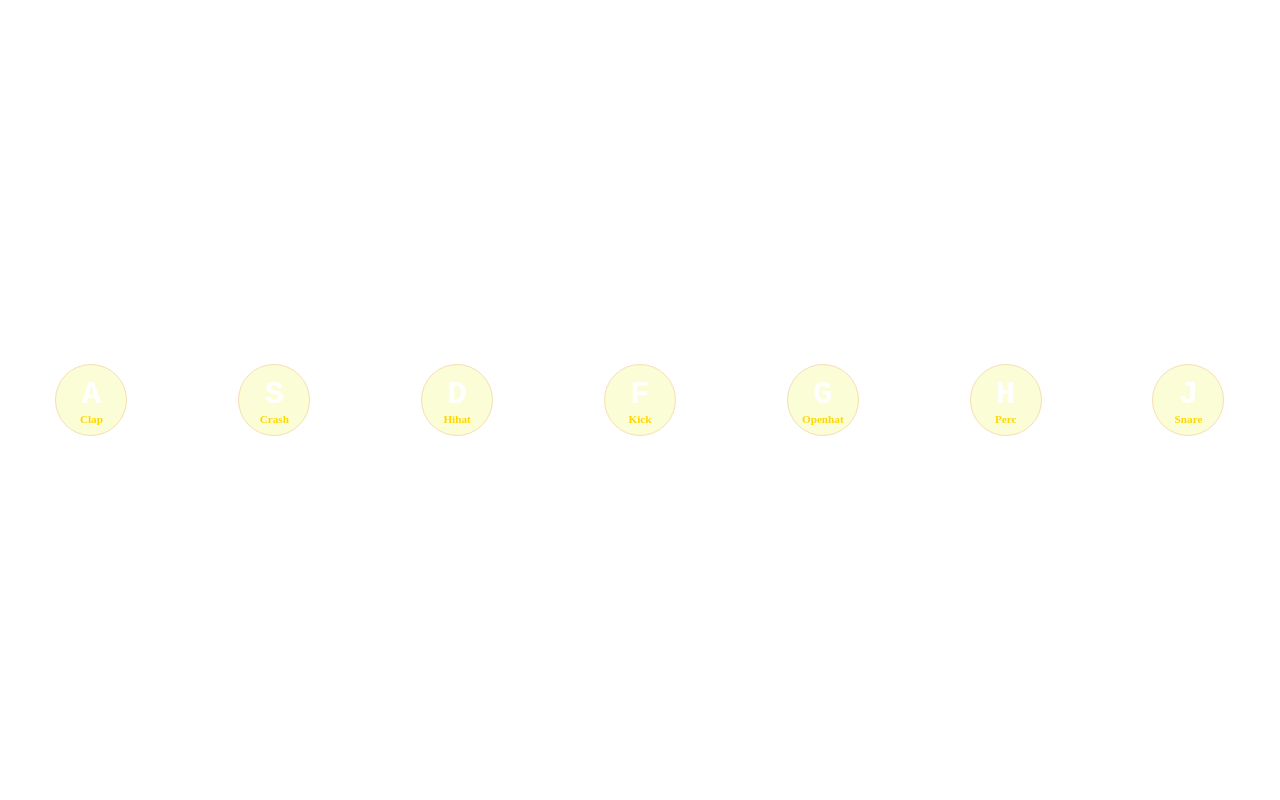
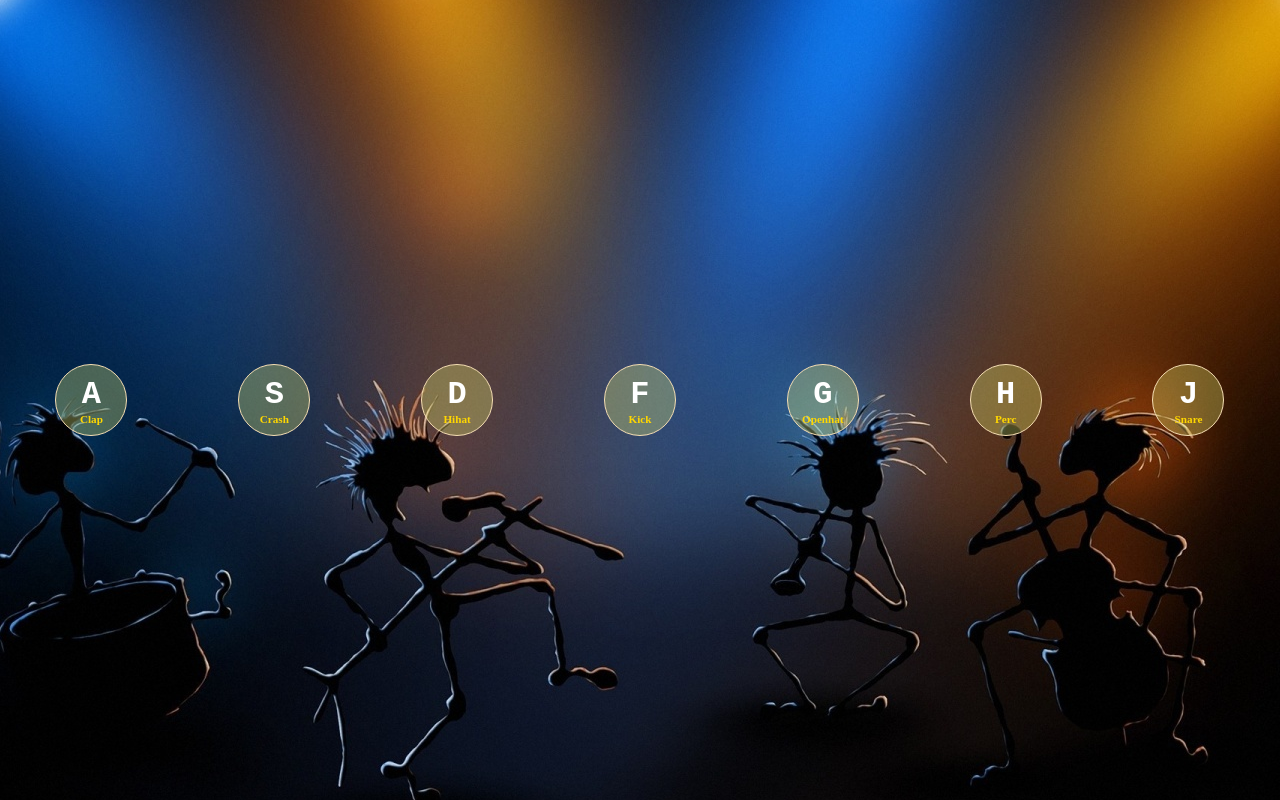
Before and after one commit to limunosekai/drum-kit, a plain HTML site: page index.html in a window 1280 px wide. Drawn offline with Linux system fonts and the light colour scheme; the site is published under a folder, as on GitHub Pages, so addresses that start at the root find nothing.

Commit message:
Change img path

```diff
--- a/asset/css/style.css
+++ b/asset/css/style.css
@@ -4,7 +4,7 @@ body {
   margin: 0;
   padding: 0;
   outline: none;
-  background: url('/image/background.jpg') no-repeat center;
+  background: url('../../image/background.jpg') no-repeat center;
 }
 
 .container {
```
